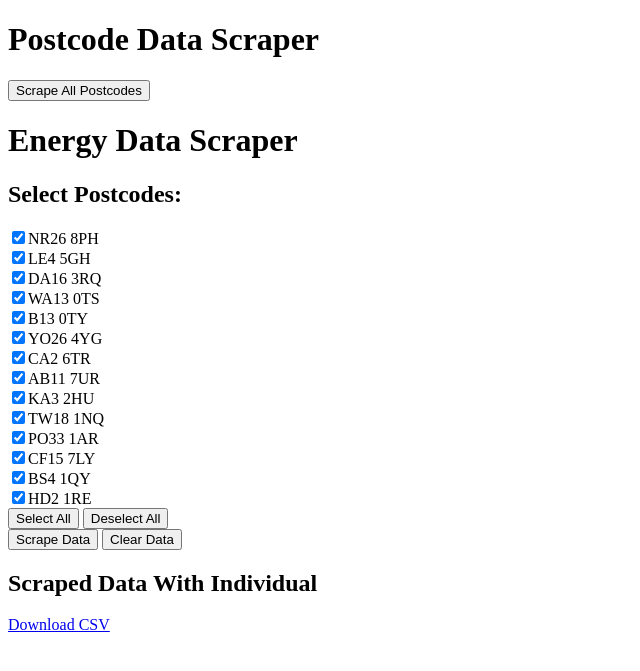
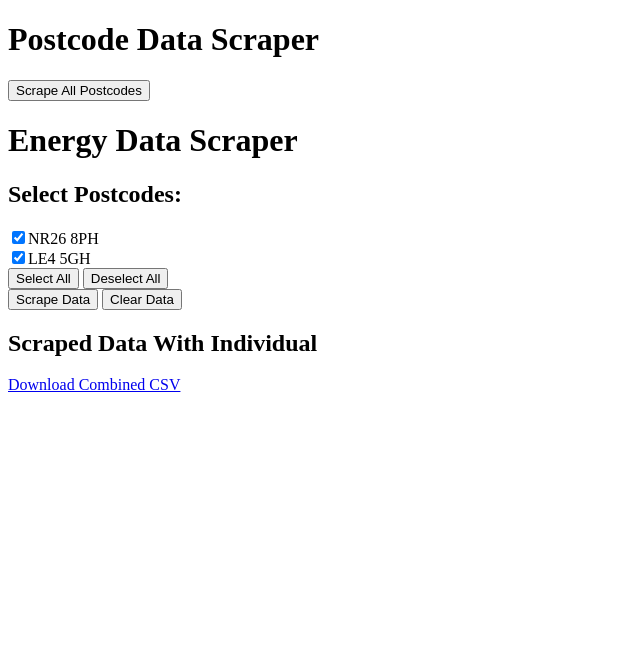
Before and after one commit to benSmith1981/energypricescraper, a Flask app: page / in a window 1280 px wide. Shown: the top 671 px of the page, without its empty margins (0-640 px from the left). Run offline with Flask 2, Linux system fonts and the light colour scheme.

Commit message:
updaated scraping to have different checkbox

```diff
--- a/app.py
+++ b/app.py
@@ -549,10 +549,11 @@ def scrape_and_save_data(postcodes, url, filepath):
 @app.route('/')
 def index():
     postcodes = [
-        "NR26 8PH", "LE4 5GH", "DA16 3RQ", "WA13 0TS",
-        "B13 0TY", "YO26 4YG", "CA2 6TR", "AB11 7UR",
-        "KA3 2HU", "TW18 1NQ", "PO33 1AR", "CF15 7LY",
-        "BS4 1QY", "HD2 1RE"
+        "NR26 8PH", "LE4 5GH"
+        # , "DA16 3RQ", "WA13 0TS",
+        # "B13 0TY", "YO26 4YG", "CA2 6TR", "AB11 7UR",
+        # "KA3 2HU", "TW18 1NQ", "PO33 1AR", "CF15 7LY",
+        # "BS4 1QY", "HD2 1RE"
     ]
     # clear_existing_data(all_data_path)
     return render_template('index.html', postcodes=postcodes)
--- a/templates/index.html
+++ b/templates/index.html
@@ -44,8 +44,7 @@
     </form>
     <h2>Scraped Data With Individual</h2>
     <div>{{ data_table|safe }}</div>
-    <a href="{{ url_for('download_csv_singlular') }}">Download CSV</a>
-
+    <a href="{{ url_for('download_csv') }}">Download Combined CSV</a>
 
     <script>
         let postcodes = {{ postcodes | tojson }};
@@ -58,27 +57,6 @@
                 document.getElementById('status').innerHTML += '<p>All postcodes processed.</p>';
             }
         }
-        // function scrapePostcode(postcode) {
-        //     document.getElementById('status').innerHTML += `<p>Processing ${postcode}...</p>`;
-        //     fetch('/scrape', {
-        //         method: 'POST',
-        //         headers: {
-        //             'Content-Type': 'application/json',
-        //         },
-        //         body: JSON.stringify({postcode: postcode})
-        //     })
-        //     .then(response => response.json())
-        //     .then(data => {
-        //         document.getElementById('status').innerHTML += `<p>${data.message}</p>`;
-        //         current++;
-        //         startScraping();  // Trigger the next postcode
-        //     })
-        //     .catch(error => {
-        //         document.getElementById('status').innerHTML += `<p>Error processing ${postcode}: ${error}</p>`;
-        //         current++;
-        //         startScraping();
-        //     });
-        // }
 
         function scrapePostcode(postcode) {
             document.getElementById('status').innerHTML += `<p>Processing ${postcode}...</p>`;
@@ -93,7 +71,7 @@
             .then(data => {
                 document.getElementById('status').innerHTML += `<p>${data.message}</p>`;
                 if (data.filepath) {
-                    document.getElementById('status').innerHTML += `<a href="/download/${data.filepath.split('/').pop()}">Download ${postcode} data</a><br>`;
+                    document.getElementById('status').innerHTML += `<a href="/download_csv/${data.filepath.split('/').pop()}">Download ${postcode} data</a><br>`;
                 }
                 current++;
                 startScraping();  // Trigger the next postcode
@@ -104,7 +82,6 @@
                 startScraping();
             });
         }
-
     </script>
 </body>
 </html>
```
